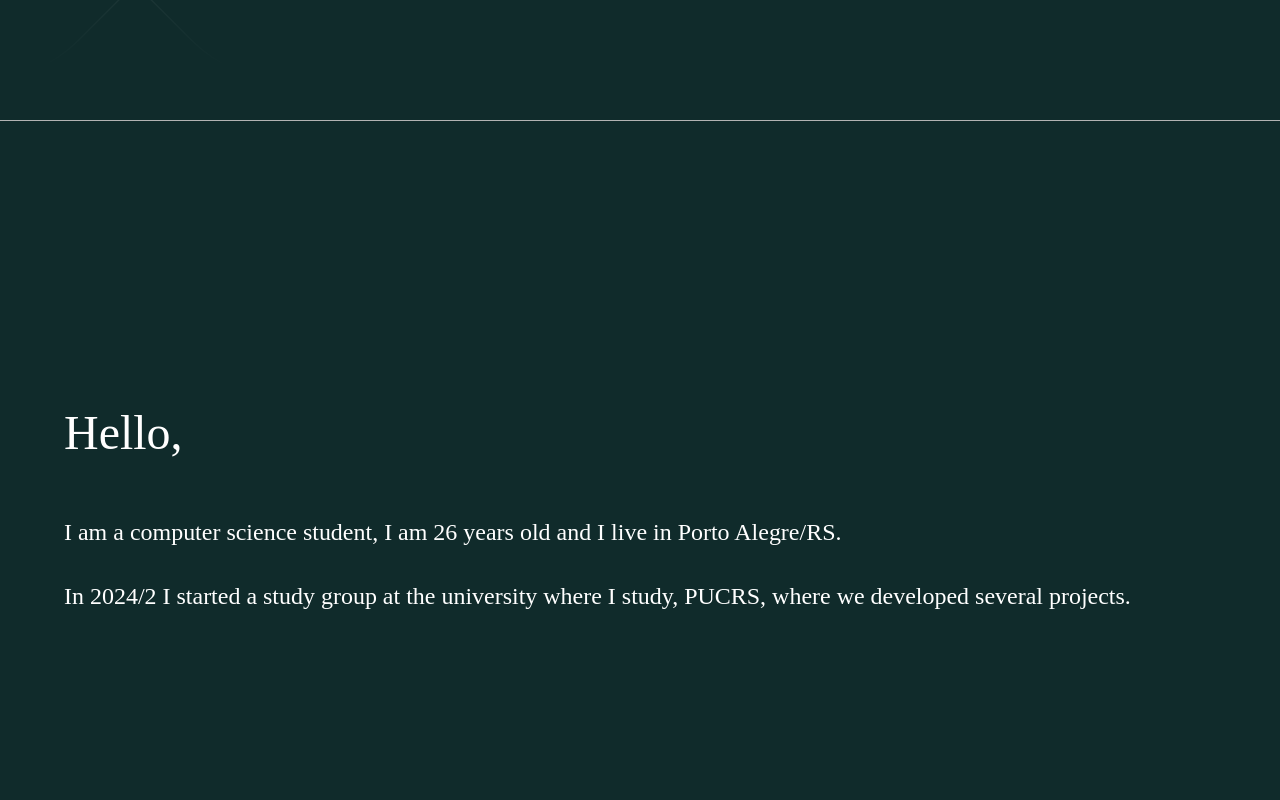
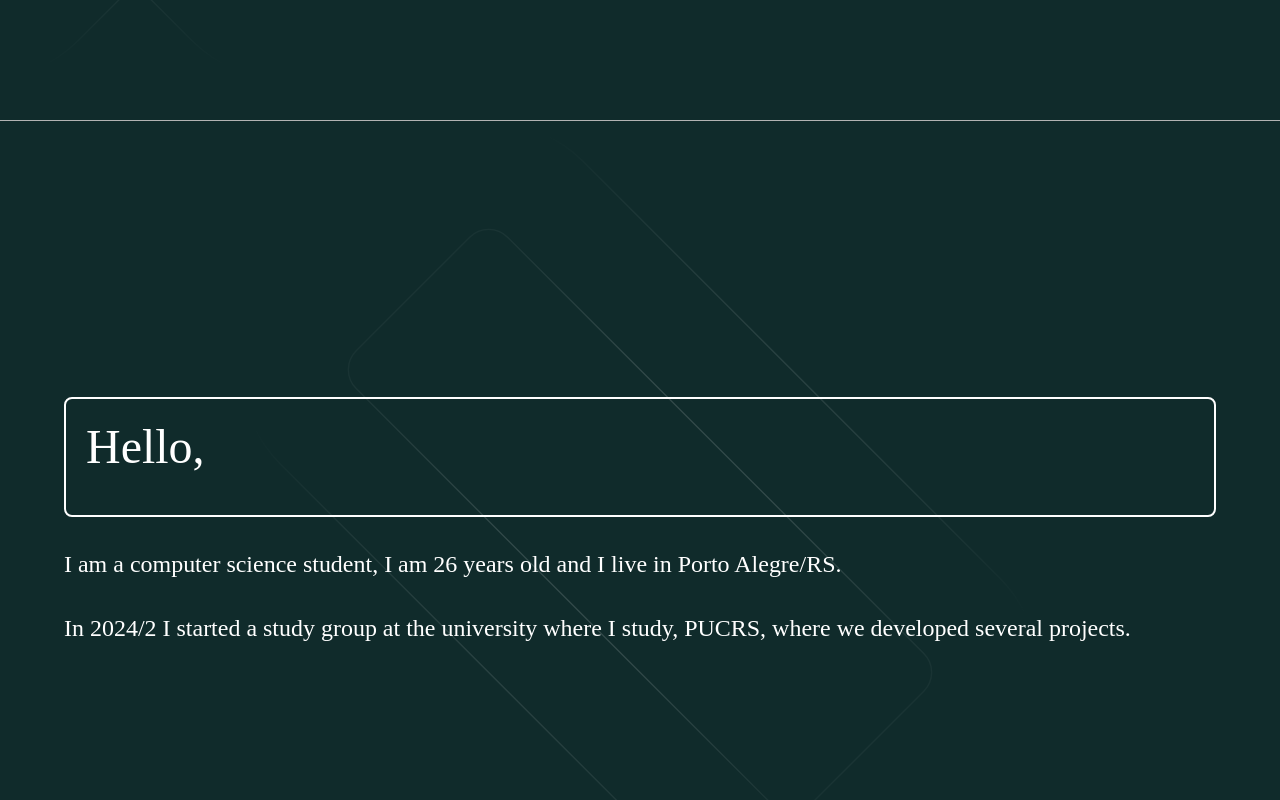
Before and after one commit to imundstock/Portif-lio, a React (Vite) app: page / in a window 1280 px wide. Shown: the part 680-1480 px from the top of the page. Built offline with nearby package versions, Linux system fonts and the light colour scheme.

Commit message:
mais uma animação no about me

```diff
--- /dev/null
+++ b/src/components/AnimatedBackground/AnimatedBackground2.tsx
@@ -0,0 +1,30 @@
+import { Box } from "@mui/material";
+
+export const AnimatedBackground2 = () => {
+    return (
+        <Box>
+            <svg
+                className="BgAnimation__svg"
+                viewBox="0 0 602 602"
+                fill="none"
+                xmlns="http://www.w3.org/2000/svg"
+                style={{ position: 'absolute', top: 0, left: 0, width: '100%', height: '100%', zIndex: 1 }}
+            >
+                <g opacity="0.15">
+                    <path
+                        fillRule="evenodd"
+                        clipRule="evenodd"
+                        d="M201.337 87.437C193.474 79.5738 180.725 79.5738 172.862 87.437L87.437 172.862C79.5739 180.725 79.5739 193.474 87.437 201.337L400.663 514.563C408.526 522.426 421.275 522.426 429.138 514.563L514.563 429.138C522.426 421.275 522.426 408.526 514.563 400.663L201.337 87.437ZM30.4869 115.912C-8.82897 155.228 -8.82897 218.972 30.4869 258.287L343.713 571.513C383.028 610.829 446.772 610.829 486.088 571.513L571.513 486.088C610.829 446.772 610.829 383.028 571.513 343.713L258.287 30.4869C218.972 -8.82896 155.228 -8.82896 115.912 30.4869L30.4869 115.912Z"
+                        stroke="url(#paint0_radial)"
+                        id="path_0"
+                    />
+                    {}
+                </g>
+                {}
+                <defs>
+                    {}
+                </defs>
+            </svg>
+        </Box>
+    );
+};
--- a/src/paginas/Home/sections/About/About.tsx
+++ b/src/paginas/Home/sections/About/About.tsx
@@ -1,5 +1,6 @@
 import { styled, Container, Typography, Grid, Box } from "@mui/material";
 import { useEffect, useState } from "react";
+import { AnimatedBackground2 } from "../../../../components/AnimatedBackground/AnimatedBackground2"
 
 const About = () => {
     const StyledHero = styled("div")(({ theme }) => ({
@@ -7,12 +8,17 @@ const About = () => {
         height: "100vh",
         display: "flex",
         alignItems: "center",
+        position: "relative",
+        overflow: "hidden",
     }));
 
-
-
     const AnimatedTextContainer = styled(Box)({
-        minHeight: '80px',
+        minHeight: '120px',
+        position: 'relative',
+        zIndex: 2,
+        padding: '20px',
+        border: '2px solid white',
+        borderRadius: '8px',
     });
 
     const phrases = ["Hello, I'm Igor."];
@@ -38,36 +44,29 @@ const About = () => {
         };
 
         const timer = setTimeout(handleTyping, isDeleting ? 100 : 150);
-
         return () => clearTimeout(timer);
     }, [text, isDeleting, index]);
 
     return (
-        <>
         <StyledHero>
-                <Container maxWidth="lg">
+            <AnimatedBackground2 />
+            <Container maxWidth="lg" style={{ position: "relative", zIndex: 2 }}>
                 <Grid container spacing={2}>
-                        <Grid item xs={12} md={12}>
+                    <Grid item xs={12}>
                         <AnimatedTextContainer>
                             <Typography color="primary" variant="h3" textAlign="start" pb={2}>{text}</Typography>
                         </AnimatedTextContainer>
                         <Typography color="primary" variant="h5" textAlign="start" mt={4}>
                             I am a computer science student, I am 26 years old and I live in Porto Alegre/RS.
-
                         </Typography>
                         <Typography color="primary" variant="h5" textAlign="start" mt={4}>
                             In 2024/2 I started a study group at the university where I study, PUCRS, where we developed several projects.
                         </Typography>
-                            <Grid container display="flex" justifyContent="center" spacing={3} pt={3}>
-                                <Grid item xs={12} md={6} display="flex" justifyContent="center">
-                                </Grid>
-                            </Grid>
                     </Grid>
                 </Grid>
             </Container>
         </StyledHero>
-        </>
     );
-}
+};
 
 export default About;
```
Lines whose indentation alone changed are shown as unchanged.
